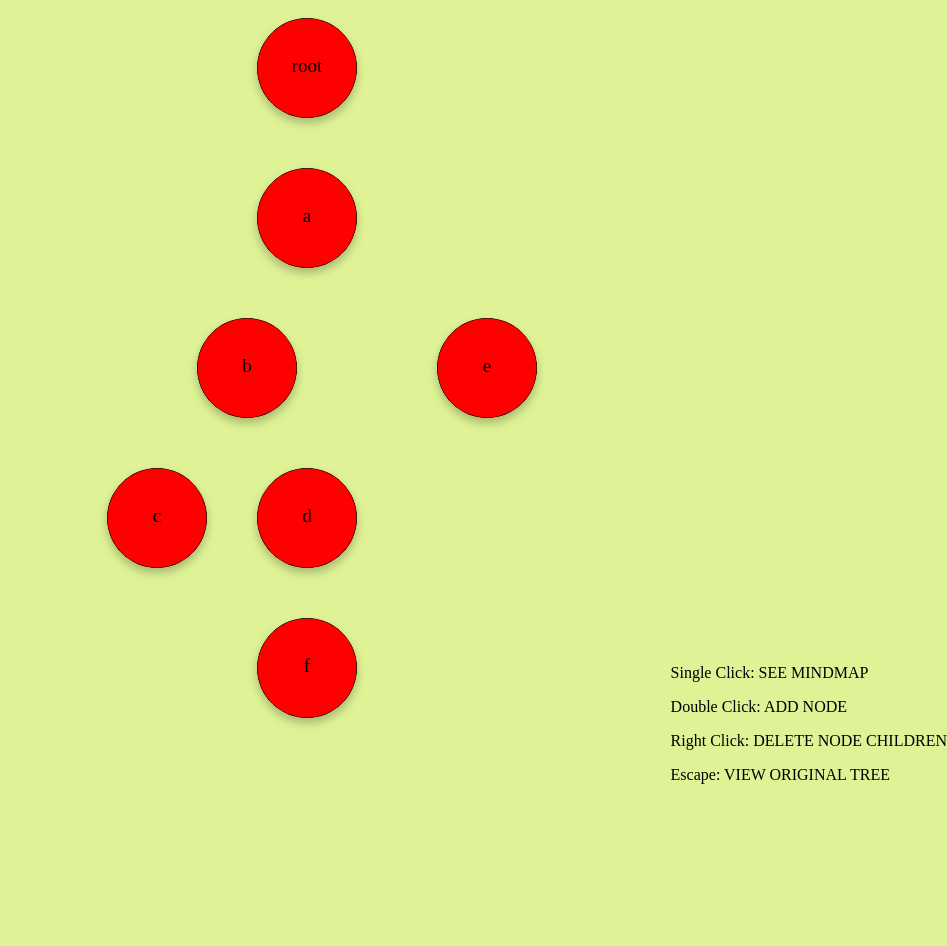
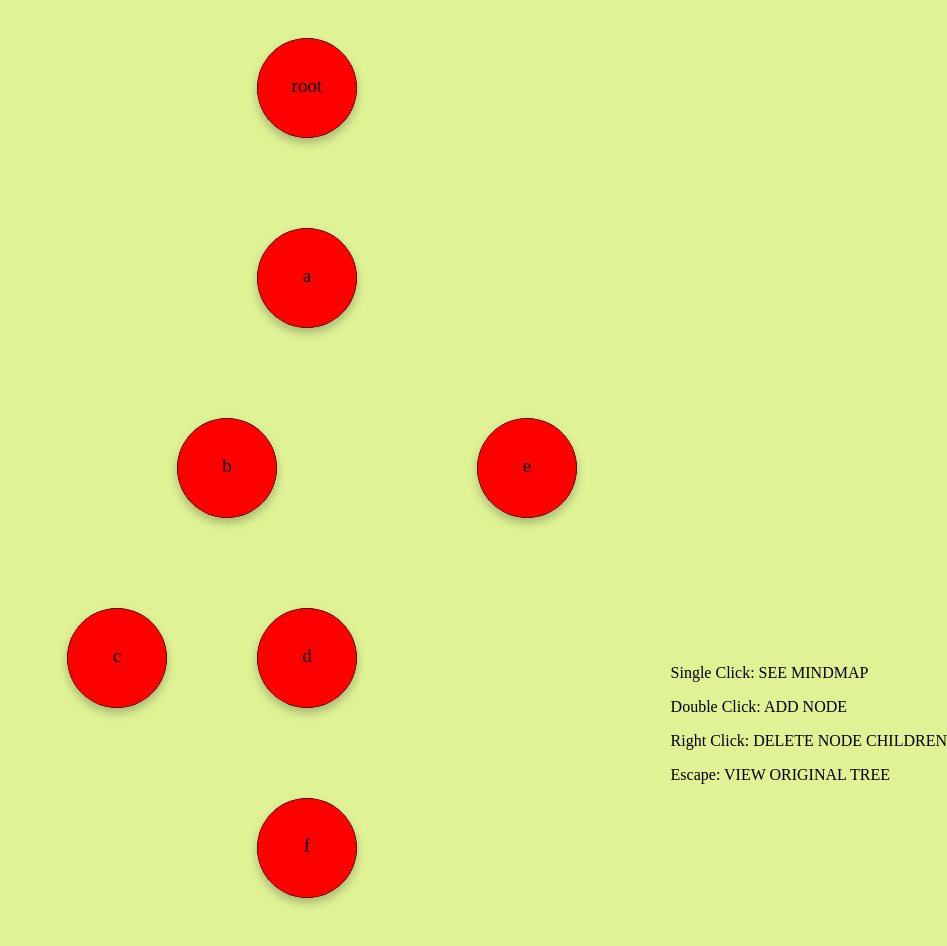
Before and after one commit to kevalnshah/EeSMindmap, an Angular app: page / in a window 1280 px wide. Shown: the top 946 px of the page, without its empty margins (333-1280 px from the left). Before the commit the page ends 916 px from the top, so only its background shows below. Built offline with nearby package versions, Linux system fonts and the light colour scheme.

Commit message:
Increased parent padding

```diff
--- a/src/app/mindmap/mindmap.component.css
+++ b/src/app/mindmap/mindmap.component.css
@@ -3,7 +3,7 @@
 	flex-direction: row;
 	justify-content: center;
 	align-items: center;
-	padding: 10px;
+	padding: 30px;
 }
 
 .child {
```
